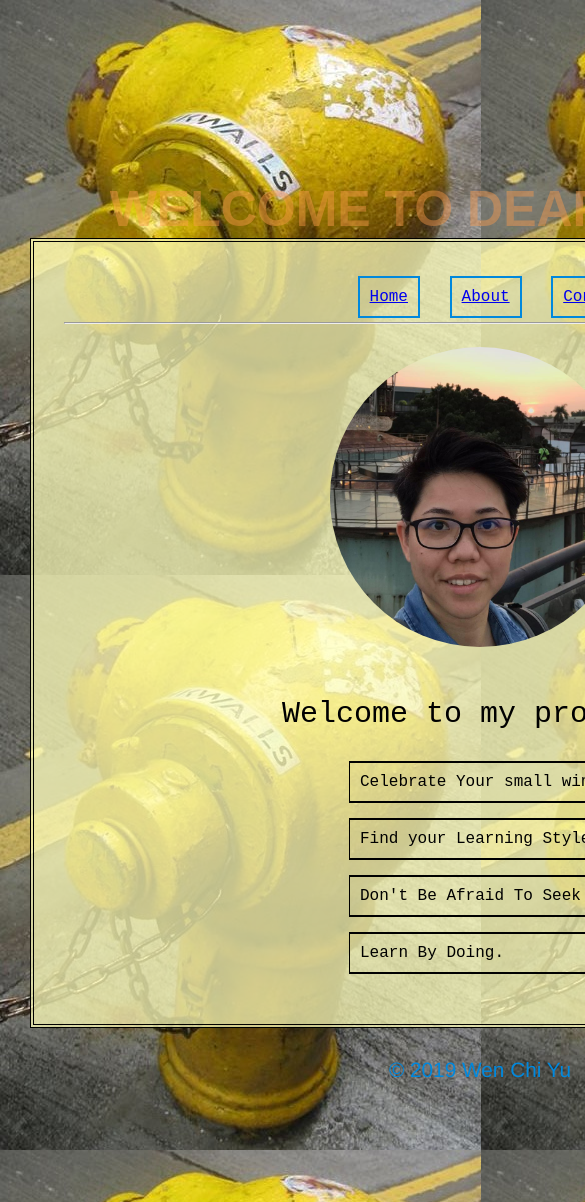
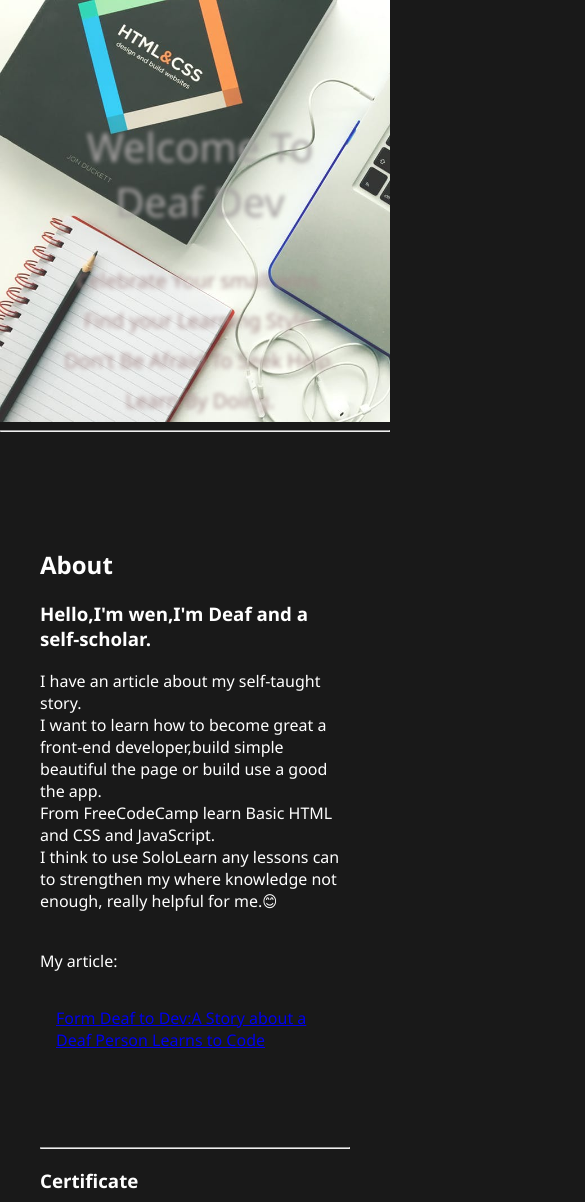
Before and after one commit to wen1984/wen1984.github.io, a plain HTML site: page index.html in a window 390 px wide. Shown: the top 1202 px of the page, 585 px wide, since content can reach past the window. Drawn offline with Linux system fonts and the light colour scheme.

Commit message:
delete odd and add new page

```diff
--- a/index.html
+++ b/index.html
@@ -1,52 +1,97 @@
 <!DOCTYPE html>
 <html lang="en">
 <head>
-    <title>Deaf Dev Web</title>
+    <meta charset="UTF-8">
+    <meta name="viewport" content="width=device-width, initial-scale=1.0">
+    <meta http-equiv="X-UA-Compatible" content="ie=edge">
     <link rel="stylesheet" href="style.css">
+    <title>Deaf Dev</title>
 </head>
 <body>
-    <div id="text">
+   <header class="showcase">
+       <div class="content">
+           <div class="title">
+               Welcome To Deaf Dev
+           </div>
+           <div class="text">
+               Celebrate Your small wins.
+               <br />
+               Find your Learning Style.
+               <br />
+               Don't Be Afraid To Seek Help.
+               <br />
+               Learn By Doing.
+           </div>
+       </div>
+   </header>
+   <hr />
+   <section class="services">
+    <div>
+       <h2>About</h2>
+       <h3>Hello,I'm wen,I'm Deaf and a self-scholar.</h3>
+       <p>I have an article about my self-taught story.
+           <br />
+        I want to learn how to become great a front-end developer,build simple beautiful the page or build use a good the app.
+        <br />
+        From FreeCodeCamp learn Basic HTML and CSS and JavaScript.
+        <br />
+        I think to use SoloLearn any lessons can to strengthen my where knowledge not enough, really helpful for me.😊
+       </p>
+       <br />
+       My article:
+       <a href="https://dev.to/kyotofu28/from-deaf-to-dev-a-story-about-a-deaf-person-learns-to-code-3aok" target="_blank">Form Deaf to Dev:A Story about a Deaf Person Learns to Code</a>
+    </div>
+    <div>
+    <hr />
+        <h3>Certificate</h3>
+        <footer class="main-footer">
+            <div class="container main-footer-container">
+                <ul class="nav footer-nav">
+                    <li>
+                        <a href="https://www.freecodecamp.org/certification/fcc810d82ef-85d9-4d51-919f-dd8b7fa5eb78/responsive-web-design" target="_blank">
+                        <img src="images/responsive-web-design.png" width="200px">
+                        </a>
+                    </li>
+                    <li>
+                        <a href="https://www.freecodecamp.org/certification/fcc810d82ef-85d9-4d51-919f-dd8b7fa5eb78/javascript-algorithms-and-data-structures" target="_blank">
+                        <img src="images/Javascript.png" width="200px">
+                        </a>
+                    </li>
+                    <li>
+                        <a href="https://www.sololearn.com/Certificate/1014-14649694/pdf/" target="_blank">
+                        <img src="images/sololearn HTML.jpg" width="200px">
+                        </a>
+                    </li>
+                    <li>
+                        <a href="https://www.sololearn.com/Certificate/1024-14649694/pdf/" target="_blank">
+                        <img src="images/sololeran JavaScript.jpg" width="200px">
+                        </a>
+                    </li>
+                </ul>
+            </div>
+        </footer>
+    </div>
+   </section>
+   <hr />
+   <center>
+   <img class="me" src="images/me.jpg" alt="profile photo">
 
+   <div class="contact"></div>
+   <div class="a">
+   <a href="https://twitter.com/WenChiYu28" target="_blank">
+    <img src="images/Twitter_Social_Icon_Circle_Color.png" width="50px">
+    </a>
+    <a href="https://github.com/wen1984" target="_blank">
+    <img src="images/Octocat.png" width="50px">
+    </a>
+    <a href="mailto:kyotofu28@gmail.com" target="_blank">
+    <img src="images/icons8-email-48.png" width="55px">
+    </a>
     </div>
+    </center>
 
-    <script type="text/javascript">
-    var i = 0, text;
-    text = "Welcome To Deaf Dev Web"
-
-    function typing() {
-        if(i < text.length) {
-            document.getElementById("text").innerHTML += text.charAt(i);
-            i++;
-            setTimeout(typing,50);
-        }
-    }
-    typing();
-    </script>
-
-    <div class="page">
-
-    <ul id="navigation">
-        <li><a href="index.html">Home</a></li>
-        <li><a href="about.html">About</a></li>
-        <li><a href="contact.html">Contact</a></li>
-    </ul>
-    <hr />
-    <img class="me" src="images/me.jpg" alt="profile photo">
-    <p class="first">Welcome to my profile.</p>
-    <p class="first1">
-        <ul>
-            <li class="second">Celebrate Your small wins.</li>
-            <li class="second">Find your Learning Style.</li>
-            <li class="second">Don't Be Afraid To Seek Help.</li>
-            <li class="second">Learn By Doing.</li>
-        </ul>
-    </p>
-    </div>
-    <div class="slide-buttons"></div>
-
-    <footer>
-        &copy; 2019 Wen Chi Yu
-    </footer>
-
+   <footer class="center bg-dark">
+       <p>&copy; 2019 Wen Chi Yu</p>
+   </footer>
 </body>
 </html>
--- a/style.css
+++ b/style.css
@@ -1,24 +1,68 @@
 body {
-    background: url(images/yellow.jpg);
-    margin: 150px auto 50px auto;
-    text-align: center;
-    padding: 30px;
-    width: 900px;
-    font-family: 'Courier New', Courier, monospace;
+    background: rgba(0, 0, 0, 0.9);
+    margin: 0;
+    color: #fff;
+    font-family: 'Segoe UI', Tahoma, Geneva, Verdana, sans-serif;
 }
 
-#text {
-    color: #fc9b4d6e;
-    font-size: 50px;
-    text-align: center;
-    text-transform: uppercase;
-    font-family: Arial, Helvetica, sans-serif;
-    font-weight: 700;
+.showcase::after {
+    content: '';
+    height: 90vh;
+    width: 100%;
+    background-image: url(pexels-photo-326424.jpeg);
+    background-size: cover;
+    background-repeat: no-repeat;
+    display: block;
+    filter: blur(10px);
+    -webkit-filter: blur(10px);
+    transition: all 2000ms;
 }
 
-h1 {
+.showcase:hover::after {
+    filter: blur(0px);
+    -webkit-filter: blur(0px);
+}
+
+.showcase:hover .content {
+    filter: blur(2px);
+    -webkit-filter: blur(2px);
+}
+
+.content {
+    position: absolute;
+    z-index: 1;
+    top: 10%;
+    left: 50%;
+    margin-top: 105px;
+    margin-left: -145px;
+    width: 300px;
+    height: 360px;
     text-align: center;
-    font-size: 50px;
+    transition: all 1000ms;
+}
+
+.content .title {
+    font-size: 2.5rem;
+    margin-top: 0.9rem;
+    color: #a5a1a1;
+}
+
+.content .text {
+    line-height: 2;
+    margin-top: 2rem;
+    font-size: 20px;
+    color: #a88f8f;
+}
+
+.services {
+    max-width: 960px;
+    margin: auto;
+    overflow: hidden;
+    padding: 4rem 1rem;
+}
+
+.services div {
+    padding: 1.5rem 1.5rem;
 }
 
 li {
@@ -26,31 +70,7 @@ li {
     border: 2px solid #0088dd;
     padding: 10px 10px 10px 10px;
     margin: 50px 10px 10px 10px;
-    text-align: left;
-}
-
-p.first {
-    font-size: 30px;
-}
-
-p {
-    font-size: 20px;
-}
-
-li.second {
-    display: block;
-    border: 1px solid #000;
-    border-width: 2px 1px 2px 1px;
-    width: 280px;
-    padding: 10px 10px 10px 10px;
-    margin: 15px auto 15px auto;
-}
-
-footer {
-    font-family: 'Franklin Gothic Medium', 'Arial Narrow', Arial, sans-serif;
-    font-size: 130%;
-    padding: 30px 0px 40px 0px;
-    color: #0088dd;
+    text-align: center;
 }
 
 .nav ul {
@@ -68,21 +88,58 @@ footer {
 }
 
 .nav a:hover {
-    background-color: #ffffff4d;
+    background-color: #def3ca4d;
 }
 
 img.me {
-    float: center;
-    height: 300px;
-    width: 300px;
-    margin: 15px;
+    padding: 20px;
+    height: 250px;
+    width: 250px;
+    margin: 0px auto;
     border-radius: 50%;
 }
 
-.page {
-    max-width: 900px;
-    min-width: 700px;
-    padding: 30px;
-    border: 4px double #000;
-    background-color: #ffbb;
+a {
+    display: inline-block;
+    padding: 40px 0px 30px 0px;
+    margin: 0px auto 0px auto;
+    overflow: hidden;
+    padding: 2.2rem 1rem;
 }
+
+.center {
+    text-align: center;
+    margin: auto;
+}
+
+.bg-dark {
+    background: #333;
+    color: #f4f4f4;
+}
+
+footer {
+    padding: 1.5rem;
+}
+
+footer p {
+    margin: 0;
+}
+
+/* Small Screens */
+@media (max-width: 560px) {
+    .showcase::after {
+        height: 50vh;
+    }
+}
+
+/* Landscape */
+@media (max-height: 500px) {
+    .content .title,
+    .content .text {
+        display: none;
+    }
+}
+
+.content {
+    top: 0;
+}
```
Also changed, not shown: about.html (deleted, +0 -60 lines), contact.html (deleted, +0 -46 lines), images/htmlcssjs.jpg (deleted), images/sololearn HTML.jpg (added), images/sololeran JavaScript.jpg (added), images/yellow.jpg (deleted), pexels-photo-326424.jpeg (added), 1 other file.
